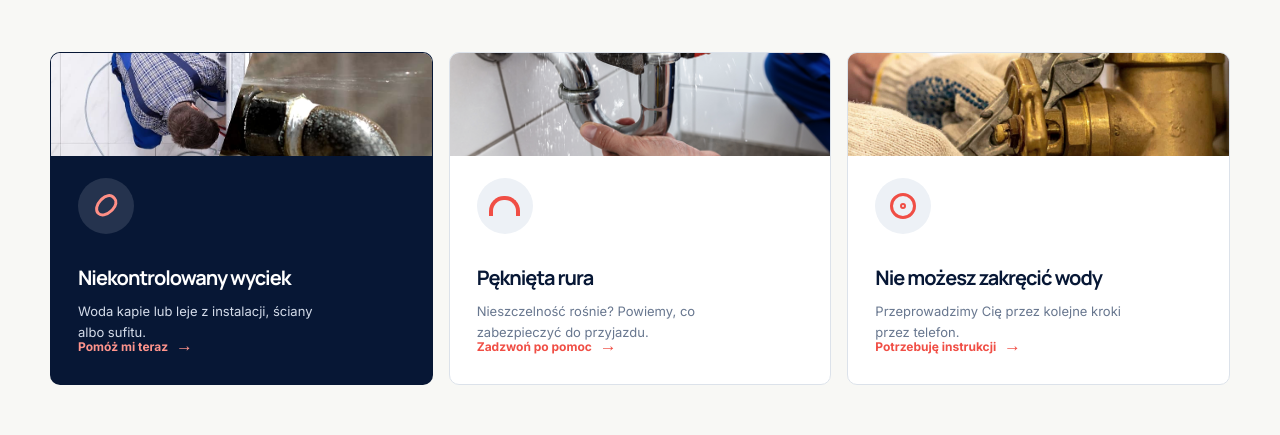
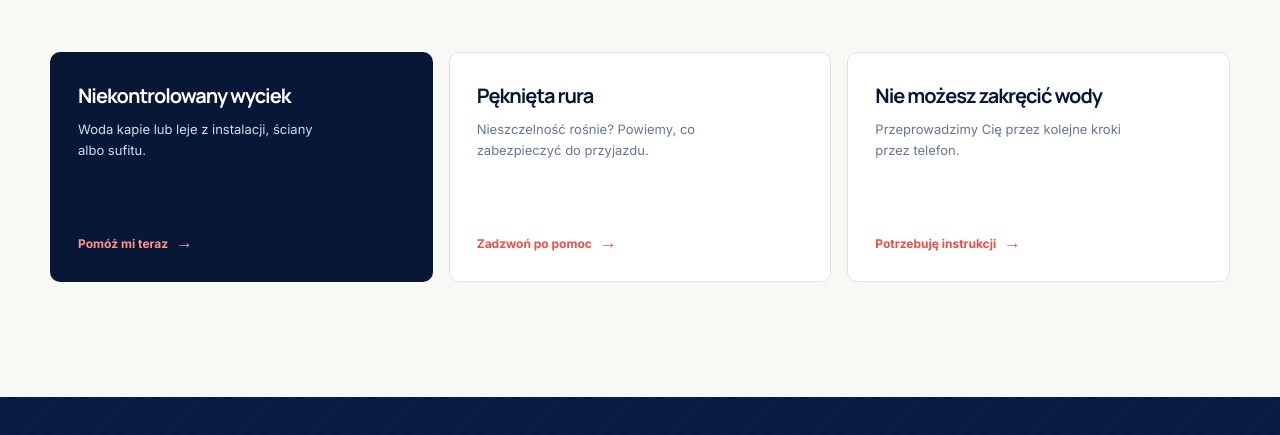
Before and after one commit to woolf1717/hydraulik, a plain HTML site: page index.html in a window 1280 px wide. Shown: the part 1115-1550 px from the top of the page. Drawn offline with Linux system fonts and the light colour scheme.

Commit message:
Fixed images issues.

```diff
--- a/index.html
+++ b/index.html
@@ -88,22 +88,16 @@
         </div>
         <div class="container emergency-cards" data-reveal>
           <article class="emergency-card active">
-            <span class="card-number">01</span>
-            <div class="card-photo"><img src="/assets/leak-repair.jpg" alt="Hydraulik sprawdzający miejsce wycieku" /></div><div class="card-icon leak-icon" aria-hidden="true"><span></span></div>
             <h3>Niekontrolowany wyciek</h3>
             <p>Woda kapie lub leje z instalacji, ściany albo sufitu.</p>
             <a href="tel:+48600000000">Pomóż mi teraz <span>→</span></a>
           </article>
           <article class="emergency-card">
-            <span class="card-number">02</span>
-            <div class="card-photo"><img src="/assets/sink-repair.jpg" alt="Hydraulik naprawiający instalację pod zlewem" /></div><div class="card-icon pipe-icon" aria-hidden="true"><span></span></div>
             <h3>Pęknięta rura</h3>
             <p>Nieszczelność rośnie? Powiemy, co zabezpieczyć do przyjazdu.</p>
             <a href="tel:+48600000000">Zadzwoń po pomoc <span>→</span></a>
           </article>
           <article class="emergency-card">
-            <span class="card-number">03</span>
-            <div class="card-photo"><img src="/assets/shutoff-valve.jpg" alt="Hydraulik zamykający zawór instalacji wodnej" /></div><div class="card-icon valve-icon" aria-hidden="true"><span></span></div>
             <h3>Nie możesz zakręcić wody</h3>
             <p>Przeprowadzimy Cię przez kolejne kroki przez telefon.</p>
             <a href="tel:+48600000000">Potrzebuję instrukcji <span>→</span></a>
--- a/styles.css
+++ b/styles.css
@@ -44,7 +44,8 @@ button { font: inherit; }
 .menu-toggle span { display: block; width: 25px; height: 2px; margin: 5px 0; background: var(--navy); transition: .2s; }
 
 .hero { position: relative; min-height: 650px; isolation: isolate; background: var(--navy); color: var(--white); overflow: hidden; }
-.hero-photo { position: absolute; inset: 0; z-index: -2; background: url('/assets/hero-fallback.svg') center / cover no-repeat; }
+.hero-photo { position: absolute; inset: 0; z-index: -2; background: url('/assets/plumeratwork.jpg') top
+ / cover no-repeat; max-width: 1400px; margin: 0 auto; }
 .hero-overlay { position: absolute; inset: 0; z-index: -1; background: linear-gradient(90deg, rgba(4,15,45,.98) 0%, rgba(5,18,49,.93) 35%, rgba(6,20,55,.57) 58%, rgba(6,20,55,.17) 100%), linear-gradient(0deg, rgba(3,13,39,.52), transparent 40%); }
 .hero-content { min-height: 590px; display: flex; justify-content: space-between; align-items: center; gap: 44px; padding: 70px 0 82px; }
 .hero-copy { width: min(650px, 64%); }
@@ -94,7 +95,7 @@ h2 { margin-bottom: 0; color: var(--navy); font-size: clamp(38px, 4.3vw, 62px);
 h2 em { color: var(--coral); font-style: normal; }
 .section-intro { max-width: 460px; margin: 0 0 7px auto; color: var(--text); font-size: 15px; line-height: 1.75; }
 .emergency-cards { display: grid; grid-template-columns: repeat(3, 1fr); gap: 16px; }
-.emergency-card { position: relative; min-height: 330px; padding: 27px; overflow: hidden; border: 1px solid var(--line); border-radius: 10px; background: var(--white); transition: transform .25s, box-shadow .25s, background .25s; }
+.emergency-card { position: relative; min-height: 230px; padding: 27px; overflow: hidden; border: 1px solid var(--line); border-radius: 10px; background: var(--white); transition: transform .25s, box-shadow .25s, background .25s; }
 .emergency-card:hover { transform: translateY(-6px); box-shadow: 0 20px 42px rgba(16,38,78,.1); }
 .emergency-card.active { border-color: transparent; background: var(--navy); color: var(--white); }
 .card-number { position: absolute; top: 21px; right: 24px; color: #9ba8ba; font-family: var(--manrope); font-size: 11px; font-weight: 800; }
```
Also changed, not shown: 1 other file.
